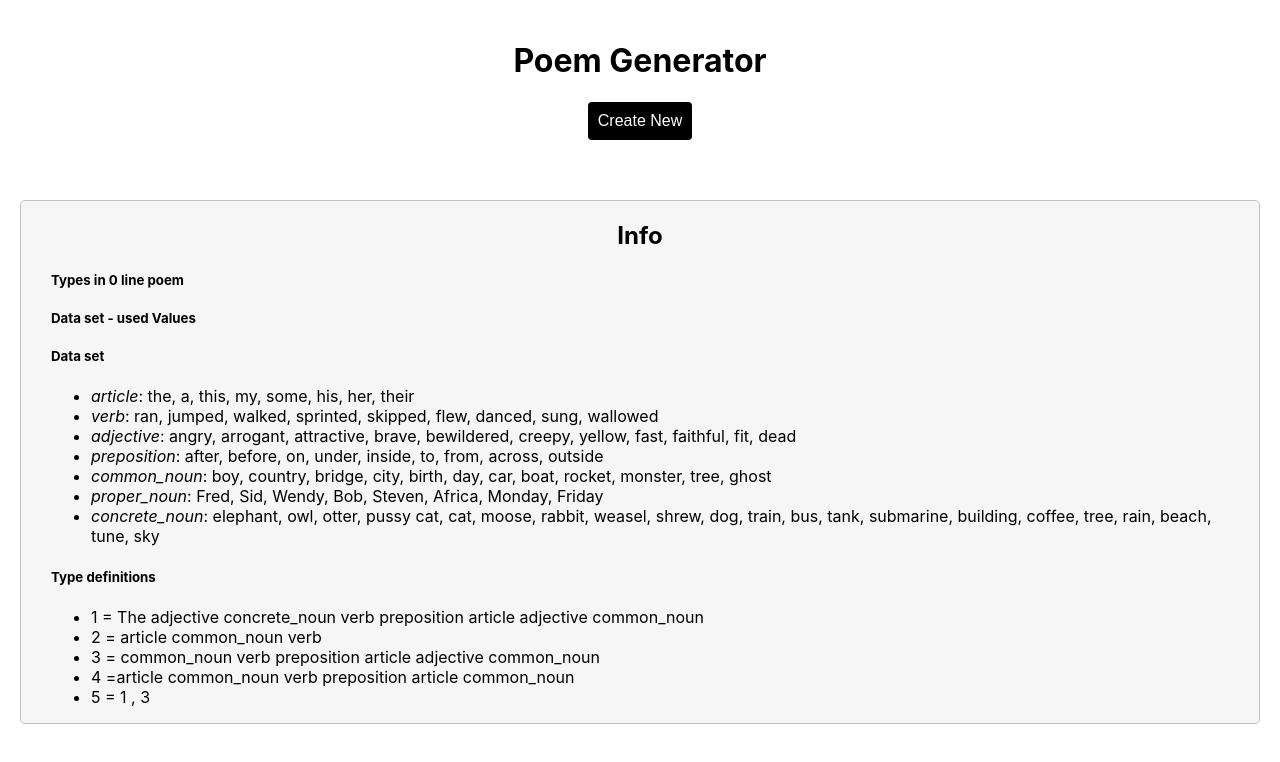
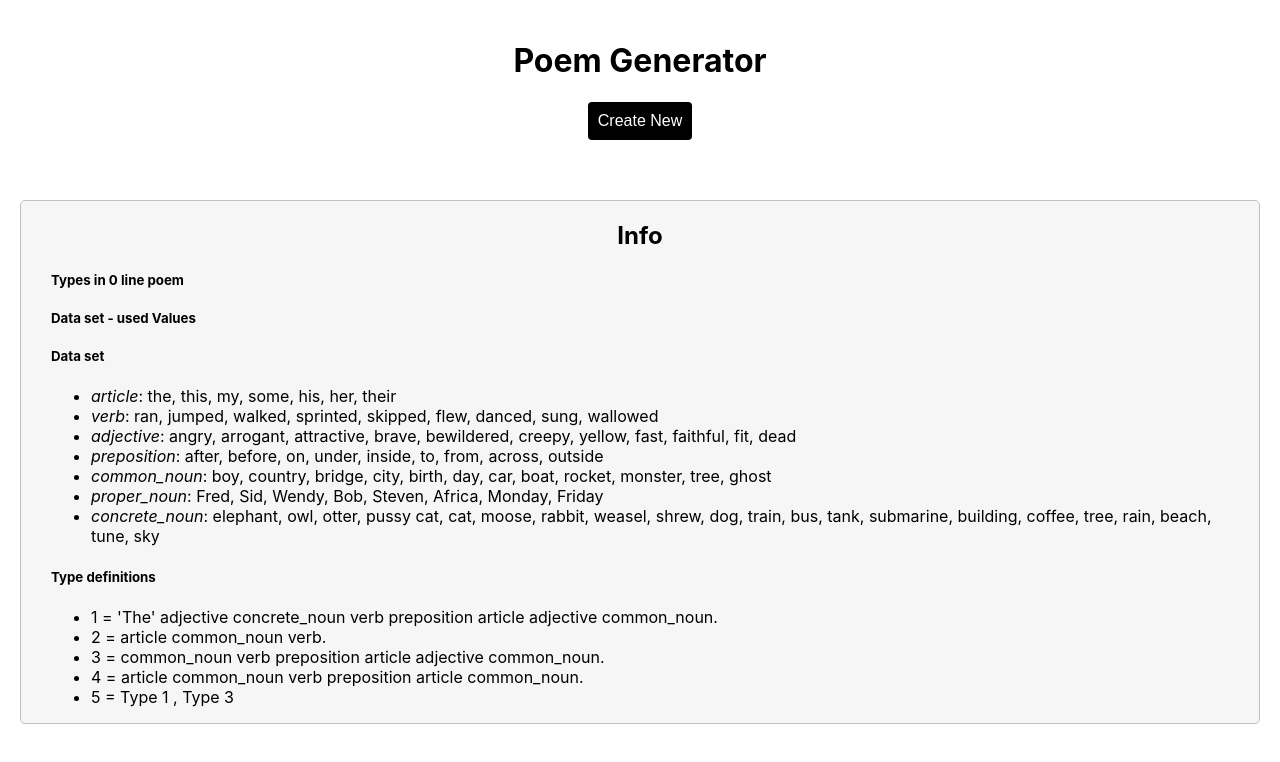
Before and after one commit to michaelphillips4/langauge-oddities, a React (Create React App) app: page / in a window 1280 px wide. Shown: the top 762 px of the page. Built offline with nearby package versions, Linux system fonts and the light colour scheme.

Commit message:
Removed a from sentence parts

```diff
--- a/src/Components/Sentence.js
+++ b/src/Components/Sentence.js
@@ -133,11 +133,11 @@ function Sentence() {
           <ul>{displayUsedValuesInfo(data)}</ul>
           <h5>Type definitions</h5>
           <ul>
-            <li>1 = The adjective concrete_noun verb preposition article adjective common_noun</li>
-            <li>2 = article common_noun verb</li>
-            <li>3 = common_noun verb preposition article adjective common_noun</li>
-            <li>4 =article common_noun verb preposition article common_noun</li>
-            <li>5 = 1 , 3 </li>
+            <li>1 = 'The' adjective concrete_noun verb preposition article adjective common_noun.</li>
+            <li>2 = article common_noun verb.</li>
+            <li>3 = common_noun verb preposition article adjective common_noun.</li>
+            <li>4 = article common_noun verb preposition article common_noun.</li>
+            <li>5 = Type 1 , Type 3 </li>
           </ul>
         </div>
       </div>
--- a/src/Data/SentenceParts.json
+++ b/src/Data/SentenceParts.json
@@ -1,5 +1,5 @@
 {
-"article":["the", "a","this","my","some","his","her","their"],
+"article":["the", "this","my","some","his","her","their"],
 "verb":["ran", "jumped", "walked", "sprinted", "skipped","flew","danced","sung","wallowed"],
 "adjective":["angry","arrogant","attractive","brave","bewildered","creepy", "yellow", "fast", "faithful", "fit","dead"],
 "preposition":["after", "before", "on", "under", "inside" , "to", "from", "across", "outside"],
```
